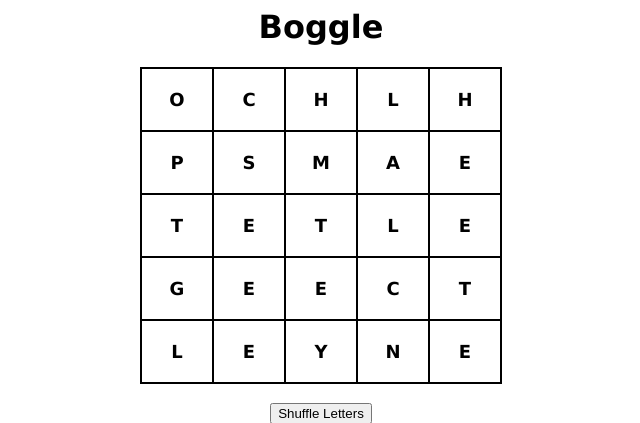
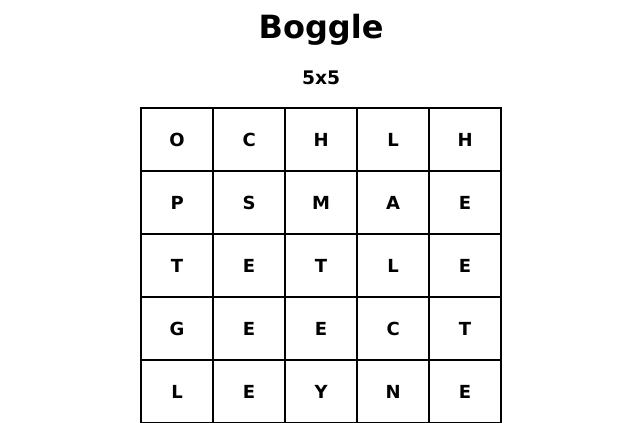
Before and after one commit to zcoder365/Boggle, a Flask app: page / in a window 1280 px wide. Shown: the top 423 px of the page, without its empty margins (319-959 px from the left). Run offline with Flask 3, Linux system fonts and the light colour scheme.

Commit message:
add title for grid size

```diff
--- a/templates/index.html
+++ b/templates/index.html
@@ -1,5 +1,7 @@
 {% extends "template.html" %}
 {% block content %}
+
+<h3>5x5</h3>
 
 <table>
     <tr>
```
